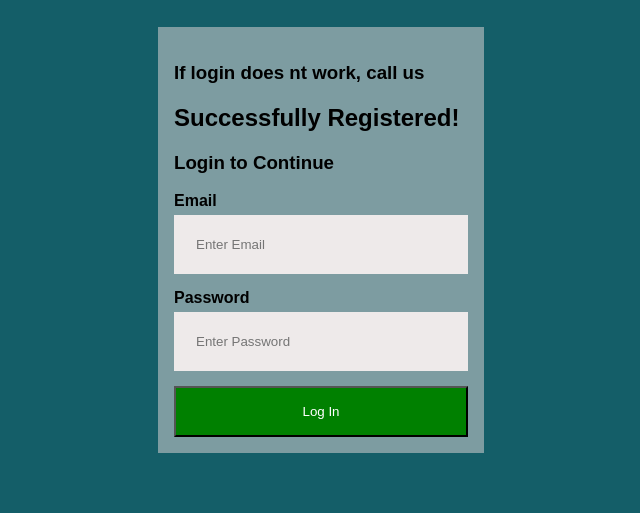
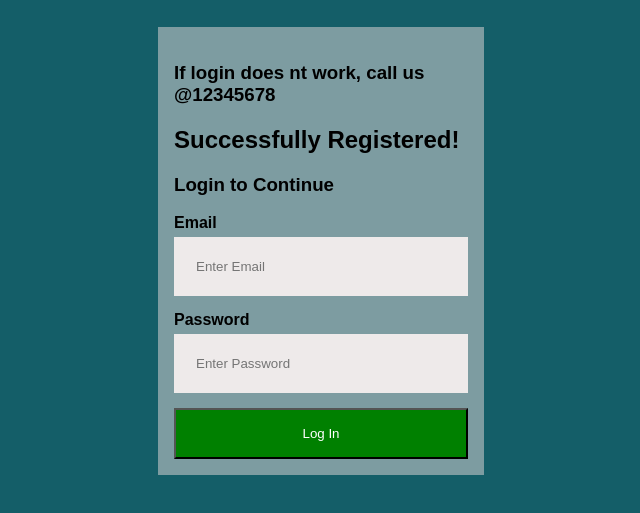
Before and after one commit to shuba123/Password_Validation, a website: page src/login.html in a window 1280 px wide. Shown: the part 251-764 px from the top of the page, without its empty margins (500-1140 px from the left). Drawn offline with Linux system fonts and the light colour scheme.

Commit message:
added callus number

```diff
--- a/src/login.html
+++ b/src/login.html
@@ -51,7 +51,7 @@
 
 <body>
     <div class="container">
-        <h3> If login does nt work, call us </h3>
+        <h3> If login does nt work, call us @12345678</h3>
         <h2> Successfully Registered!</h2> <h3>Login to Continue</h3>
         <form method="POST" action="/home">
             <b>Email</b>
```
